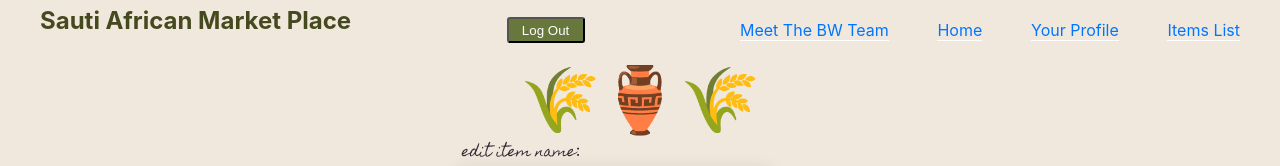
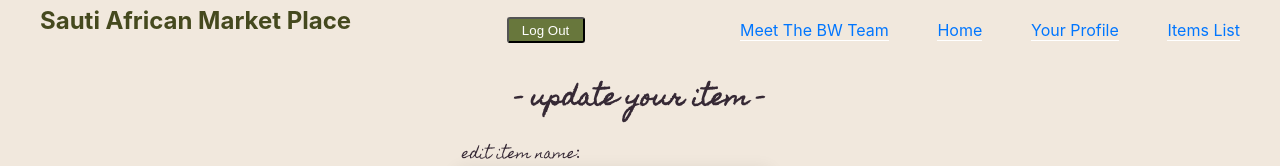
Before and after one commit to TrackTeam-175-African-MarketPlace-BW/Front-End-African-Market-Place, a React (Create React App) app: page /1/addItem in a window 1280 px wide. Shown: the top 166 px of the page. Built offline with nearby package versions, Linux system fonts and the light colour scheme; no server answers; a web font is replaced by a local one.

Commit message:
as good as owner profile styling is gonna get

```diff
--- a/src/components/ITEMS/AddItem.js
+++ b/src/components/ITEMS/AddItem.js
@@ -4,6 +4,14 @@ import { useParams, useHistory } from "react-router-dom";
 import { connect } from "react-redux";
 import { addItemForSale } from "../../actions/itemsActions";
 import styled from "styled-components";
+
+const Headers = styled.h1`
+  font-size: 23px;
+  font-weight: none;
+  font-family: "Homemade Apple", cursive;
+  text-align: center;
+  width: 100%;
+`;
 
 const Center = styled.div`
   display: flex;
@@ -13,9 +21,6 @@ const Center = styled.div`
   text-transform: lowercase;
 `;
 
-const Span = styled.span`
-  font-size: 4rem;
-`;
 const Button = styled.button`
   background: #68773c;
   border-radius: 8px;
@@ -103,11 +108,8 @@ const AddItem = (props) => {
 
   return (
     <Center>
-      <Span role="img" aria-label="corn and vase emoji">
-        🌾🏺🌾
-      </Span>
-
       <form onSubmit={handleSubmit}>
+        <Headers>- update your item -</Headers>
         <label htmlFor="name" /> <Names>Edit Item Name</Names>:<br></br>
         <Input
           id="name"
--- a/src/components/ITEMS/ItemsList.js
+++ b/src/components/ITEMS/ItemsList.js
@@ -3,7 +3,7 @@ import React, { useEffect } from "react";
 import { connect } from "react-redux";
 import { getItems } from "./../../actions/itemsActions";
 import Loader from "react-loader-spinner";
-import styled, { css } from "styled-components";
+import styled from "styled-components";
 
 const Headers = styled.h1`
   font-size: 20px;
@@ -44,14 +44,16 @@ const ItemsList = (props) => {
 
   return (
     <div>
-      <Headers> 🍃 welc🌎me 🍃 to 🍃 the 🍃 market 🍃 </Headers>
+      <Headers> welcome to the market </Headers>
       {props.gettingItems ? (
         <Loader type="ThreeDots" color="#c1c1c1" height={40} width={40} />
       ) : props.error ? (
         <h3 style={{ color: "red" }}>{props.error}</h3>
       ) : (
         <ItemContainer>
-          {props.items.sort((a,b) => b.id - a.id).map((item) => {
+          {props.items
+            .sort((a, b) => b.id - a.id)
+            .map((item) => {
               return (
                 <StyledDiv key={item.id}>
                   <span>
@@ -73,10 +75,7 @@ const ItemsList = (props) => {
                     <Names>owner</Names>: {item.owner}
                   </span>
                   <span>
-                  <Names>✉️email</Names>: {item.owner_email}
-                </span>
-                <span>
-                  <Names>id</Names>: {item.id}
+                    <Names>email</Names>: {item.owner_email}
                   </span>
                 </StyledDiv>
               );
--- a/src/components/OwnerProfile.js
+++ b/src/components/OwnerProfile.js
@@ -16,7 +16,6 @@ import {
 } from "../actions/ownerActions";
 import styled, { css } from "styled-components";
 
-
 const FlexStyling = styled.div`
   display: flex;
   flex-direction: row;
@@ -26,6 +25,7 @@ const FlexStyling = styled.div`
 
   width: 90%;
   margin-left: 8%;
+  align-items: center;
 `;
 
 const Names = styled.span`
@@ -40,10 +40,12 @@ const SaleItemsDiv = styled.div`
   padding: 10px;
   border-radius: 20px;
   flex-wrap: wrap;
-  width: 100%;
+
+  width: 110%;
   margin: 0 auto;
   text-align: center;
   padding: 10px;
+  max-height: 40%;
 `;
 
 const Headers = styled.h1`
@@ -76,6 +78,7 @@ const ProfileDiv = styled.div`
   text-align: center;
   padding-right: 60px;
   width: 100%;
+  min-height: 40%;
 `;
 
 const ItemDiv = styled.div`
--- a/src/components/UpdatePasswordForm.js
+++ b/src/components/UpdatePasswordForm.js
@@ -12,6 +12,13 @@ import {
 
 import axiosWithAuth from "../utils/axiosWithAuth";
 import styled from "styled-components";
+
+const Form = styled.form`
+  display: flex;
+  flex-direction: column;
+  margin-top: 90%;
+  justify-content: center;
+`;
 
 const Button = styled.button`
   background: #a54623;
@@ -94,7 +101,7 @@ const UpdatePasswordForm = (props) => {
 
   return (
     <div>
-      <form onSubmit={submitPass}>
+      <Form onSubmit={submitPass}>
         password:<br></br>
         <div className="form-field">
           <label htmlFor="oldPassword" />
@@ -105,7 +112,7 @@ const UpdatePasswordForm = (props) => {
               name="oldPassword"
               value={changedPassword.oldPassword}
               onChange={handleChanges}
-              placeholder="old pass"
+              placeholder="old"
               className="text"
               type={eyeVisibleOldPS ? "text" : "password"}
             />
@@ -129,7 +136,7 @@ const UpdatePasswordForm = (props) => {
               name="newPassword"
               value={changedPassword.newPassword}
               onChange={handleChanges}
-              placeholder="new pass"
+              placeholder="new"
               className="text"
               type={eyeVisibleNewPS ? "text" : "password"}
             />
@@ -141,8 +148,8 @@ const UpdatePasswordForm = (props) => {
             />
           </div>
         </div>
-        <Button style={{ marginTop: "5px" }}>change password.</Button>
-      </form>
+        <Button style={{ marginTop: "14px" }}>change password.</Button>
+      </Form>
       <Button onClick={toCancelEditing}>cancel editing</Button>
     </div>
   );
```
Also changed, not shown: 2 other files (tests, documents, lock files or other folders). Lines whose indentation alone changed are shown as unchanged.
